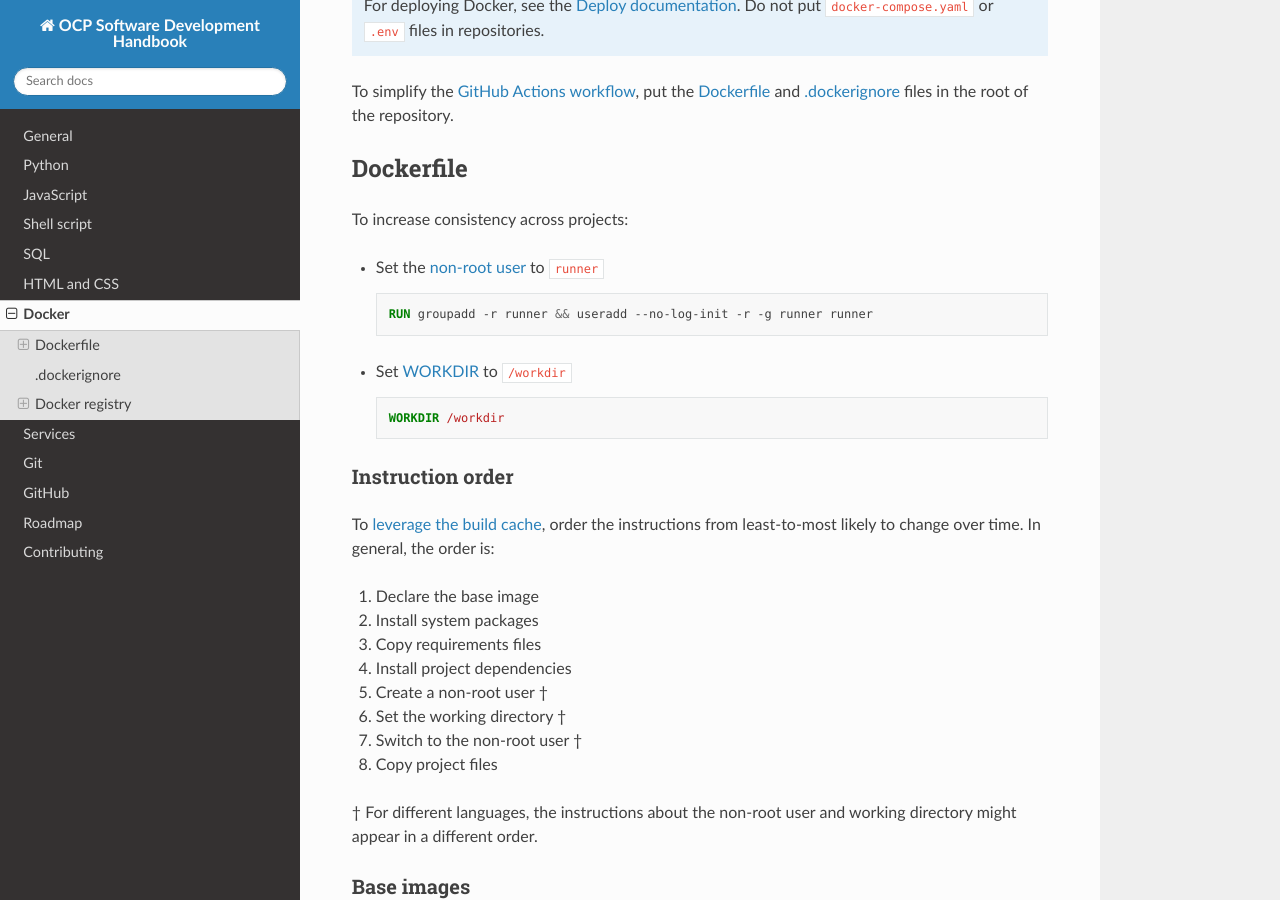
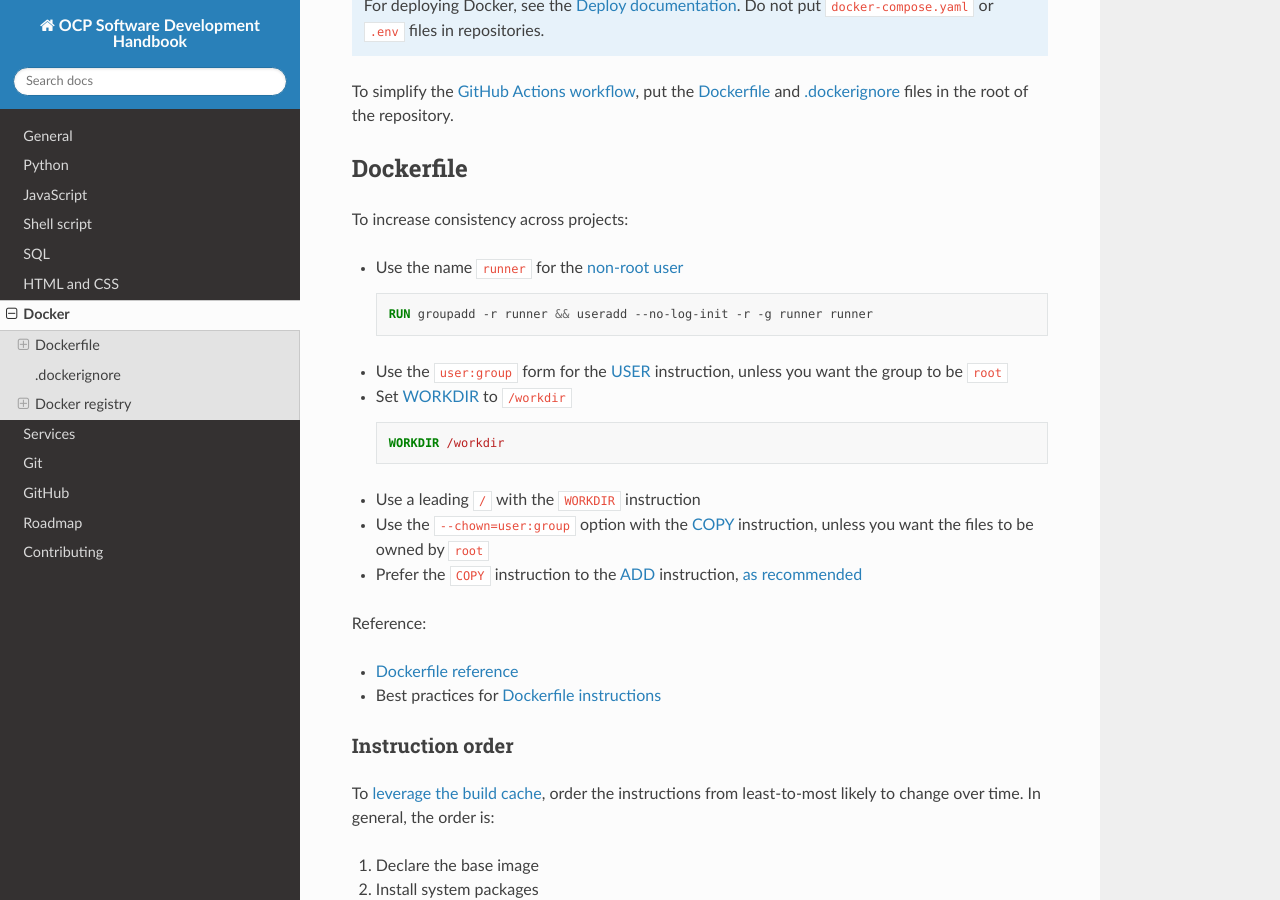
Before and after one commit to open-contracting/software-development-handbook, a Sphinx documentation site: the page built from docs/docker/index.rst, in a window 1280 px wide and 900 px high, scrolled down 207 px. Built offline with Sphinx 7.4.7 and the Read the Docs theme 2.0.0, drawn with Linux system fonts in a browser that asks for light colours; some of the changed text lies outside the part shown.

Commit message:
docker: Add rules for specific instructions

```diff
--- a/docs/docker/index.rst
+++ b/docs/docker/index.rst
@@ -14,17 +14,27 @@ Dockerfile
 
 To increase consistency across projects:
 
--  Set the `non-root user <https://docs.docker.com/develop/develop-images/dockerfile_best-practices/#user>`__ to ``runner``
+-  Use the name ``runner`` for the `non-root user <https://docs.docker.com/develop/develop-images/dockerfile_best-practices/#user>`__
 
    .. code-block:: docker
 
       RUN groupadd -r runner && useradd --no-log-init -r -g runner runner
 
+-  Use the ``user:group`` form for the `USER <https://docs.docker.com/engine/reference/builder/#user>`__ instruction, unless you want the group to be ``root``
 -  Set `WORKDIR <https://docs.docker.com/engine/reference/builder/#workdir>`__ to ``/workdir``
 
    .. code-block:: docker
 
       WORKDIR /workdir
+
+-  Use a leading ``/`` with the ``WORKDIR`` instruction
+-  Use the ``--chown=user:group`` option with the `COPY <https://docs.docker.com/engine/reference/builder/#copy>`__ instruction, unless you want the files to be owned by ``root``
+-  Prefer the ``COPY`` instruction to the `ADD <https://docs.docker.com/engine/reference/builder/#add>`__ instruction, `as recommended <https://docs.docker.com/develop/develop-images/dockerfile_best-practices/#add-or-copy>`__
+
+Reference:
+
+-  `Dockerfile reference <https://docs.docker.com/engine/reference/builder/>`__
+-  Best practices for `Dockerfile instructions <https://docs.docker.com/develop/develop-images/dockerfile_best-practices/#dockerfile-instructions>`__
 
 Instruction order
 ~~~~~~~~~~~~~~~~~
@@ -87,6 +97,10 @@ If it's not included, install it following `best practices <https://docs.docker.
 Templates
 ~~~~~~~~~
 
+.. note::
+
+   If Dockerfiles are similar across projects, we can consider creating our own base images and using the `ONBUILD <https://docs.docker.com/engine/reference/builder/#onbuild>`__ instruction to copy source code.
+
 Python
 ^^^^^^
 
```
Also changed, not shown: other parts of docs/docker/index.rst (+1 -0 lines).
